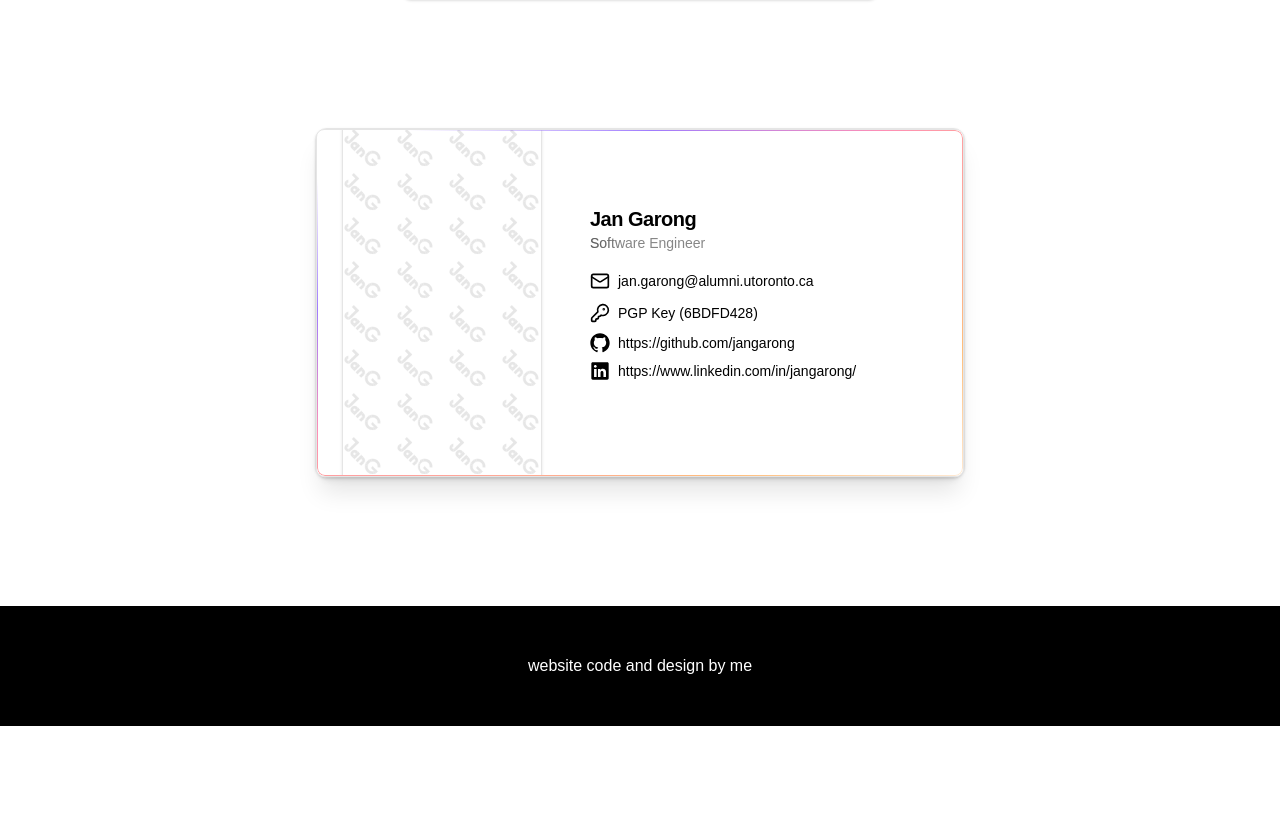
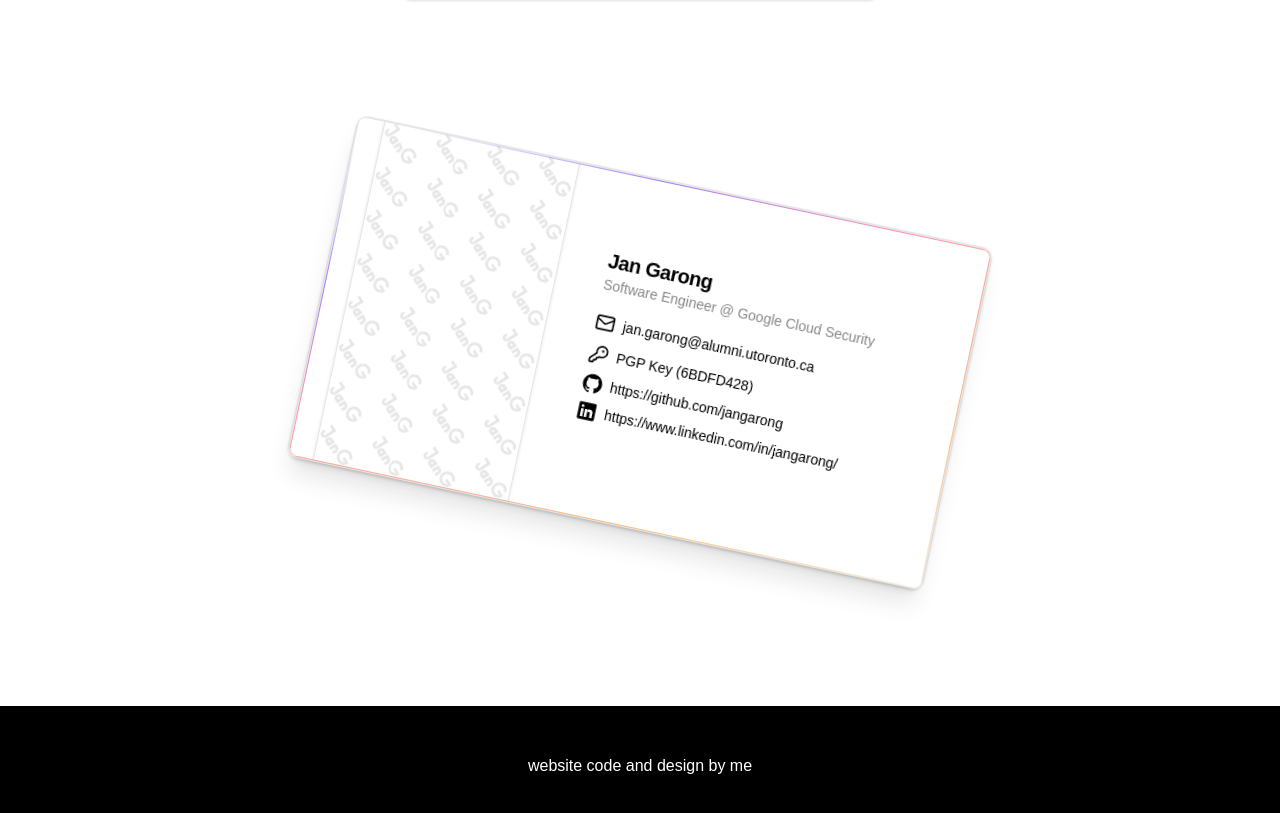
Before and after one commit to jangarong/jangarong.github.io, a Next.js app: page / in a window 1280 px wide. Shown: the part 1611-2424 px from the top of the page. Before the commit the page ends 2337 px from the top, so only its background shows below. Built offline with nearby package versions, Linux system fonts and the light colour scheme.

Commit message:
Add business card

```diff
--- a/src/app/page.tsx
+++ b/src/app/page.tsx
@@ -4,6 +4,7 @@ import { TheWorld } from "@/components/the-world";
 import "../app/globals.css"
 import RGBCardDesktop from "@/components/rgb-card-desktop";
 import BusinessContactContent from "@/components/business-contact-content";
+import RgbBusinessCard from "@/components/rgb-business-card";
 
 export default function Home() {
   return (
@@ -22,13 +23,11 @@ export default function Home() {
           <InfoMail />
         </div>
         <div className="pb-[128px] flex justify-center">
-        <RGBCardDesktop width={650} height={350}>
-          <BusinessContactContent />
-        </RGBCardDesktop>
+          <RgbBusinessCard />
         </div>
         <footer className="bg-black text-white p-12 text-center">
-        website code and design by me
-      </footer>
+          website code and design by me
+        </footer>
       </div>
 
     </div>
--- a/src/components/business-contact-content.tsx
+++ b/src/components/business-contact-content.tsx
@@ -27,20 +27,6 @@ export default function BusinessContactContent() {
                 <div className="mb-2 flex flex-row items-center"><GitHubLogoIcon className="h-[20px] w-[20px] mr-[8px]" /><a href="https://github.com/jangarong/">https://github.com/jangarong</a></div>
                 <div className="mb-2 flex flex-row items-center"><LinkedInLogoIcon className="h-[20px] w-[20px] mr-[8px]" /><a href="https://www.linkedin.com/in/jangarong/">https://www.linkedin.com/in/jangarong/</a></div>
             </CardContent>
-            <CardFooter className="flex justify-between w-[100%]">
-                {/* <Link href="/test/portal">
-                    <Button variant="outline">
-                        Portal
-                        <CompassIcon className="mb-[2px]" />
-                    </Button>
-                </Link>
-                <Link href="/resume.pdf">
-                    <Button className="h-[34px] mb-[2px]">
-                        Resume
-                        <FileTextIcon className="mb-[2px]" />
-                    </Button>
-                </Link> */}
-            </CardFooter>
         </div>
     );
 }
--- /dev/null
+++ b/src/components/rgb-business-card.tsx
@@ -0,0 +1,59 @@
+import * as React from "react"
+
+import {
+    Card,
+    CardContent,
+    CardDescription,
+    CardFooter,
+    CardHeader,
+    CardTitle,
+} from "@/components/ui/card"
+import ShineBorder from "@/components/ui/shine-border"
+import { GitHubLogoIcon, LinkedInLogoIcon } from "@radix-ui/react-icons";
+import { MailIcon, KeyRoundIcon } from "lucide-react";
+import AnimatedShinyText from "./ui/animated-shiny-text";
+
+export default function RgbBusinessCard() {
+    return (
+        <Card className={`my-[200px] md:my-[50px] rotate-45 md:rotate-12 w-[650px] h-[350px] flex flex-row`}>
+            <ShineBorder
+                className={`dark:bg-lightblack flex flex-row overflow-hidden rounded-lg border shadow-xl w-full`}
+                color={["#A07CFE", "#FE8FB5", "#FFBE7B"]}
+            >
+                <div className="flex flex-row items-center justify-start overflow-hidden ">
+                    <div className="ml-[25px]">
+
+                        <Card className={`w-[200px] h-[350px] rounded-none dark:bg-lightblack`}>
+                            <div className="opacity-10 w-[100%] h-[100%] bg-[url('/assets/jang45.svg')] dark:invert bg-repeat-space bg-[length:40px_40px]"></div>
+                        </Card>
+                    </div>
+                    <div className="w-[400px]">
+                        <div className="flex flex-col justify-center ml-[24px]">
+                            <CardHeader>
+                                <div className="flex flex-col items-left justify-between pt-4 text-xl">
+                                    <CardTitle className="mb-1">
+                                        Jan Garong
+                                    </CardTitle>
+                                    <CardDescription className="text-left">
+                                        <AnimatedShinyText className="inline-flex items-left justify-center transition ease-out hover:text-neutral-600 hover:duration-300 hover:dark:text-neutral-400">
+                                            <span>Software Engineer @ Google Cloud Security</span>
+                                        </AnimatedShinyText>
+                                    </CardDescription>
+                                </div>
+                            </CardHeader>
+                            <CardContent className="w-[90%] mt-[-8px] text-sm">
+                                <div className="mb-2 flex flex-row items-center"><span className="mr-[8px]"><MailIcon width={20} /></span> <a href="mailto:jan.garong@alumni.utoronto.ca">jan.garong@alumni.utoronto.ca</a></div>
+                                <div className="mb-2 flex flex-row items-center"><span className="mr-[8px]"><KeyRoundIcon width={20} /></span> <a href="/6BDFD428487D50AC40774CB4AC382728823BDAEC.asc">PGP Key (6BDFD428)</a></div>
+                                <div className="mb-2 flex flex-row items-center"><GitHubLogoIcon className="h-[20px] w-[20px] mr-[8px]" /><a href="https://github.com/jangarong/">https://github.com/jangarong</a></div>
+                                <div className="mb-2 flex flex-row items-center"><LinkedInLogoIcon className="h-[20px] w-[20px] mr-[8px]" /><a href="https://www.linkedin.com/in/jangarong/">https://www.linkedin.com/in/jangarong/</a></div>
+                            </CardContent>
+                            <CardFooter className="flex justify-between w-[100%]">
+                            </CardFooter>
+                        </div>
+                    </div>
+                </div>
+            </ShineBorder>
+
+        </Card >
+    )
+}
```
